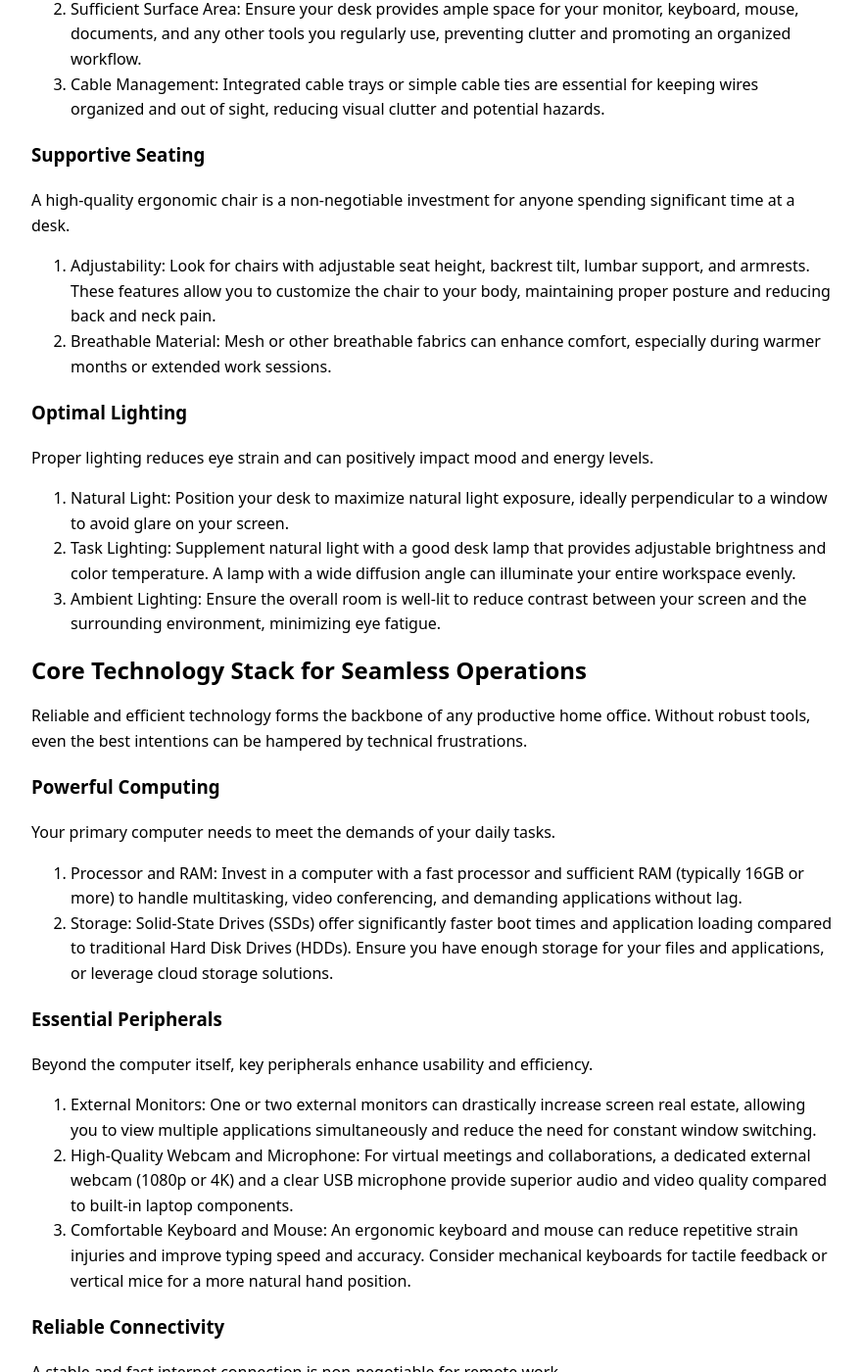
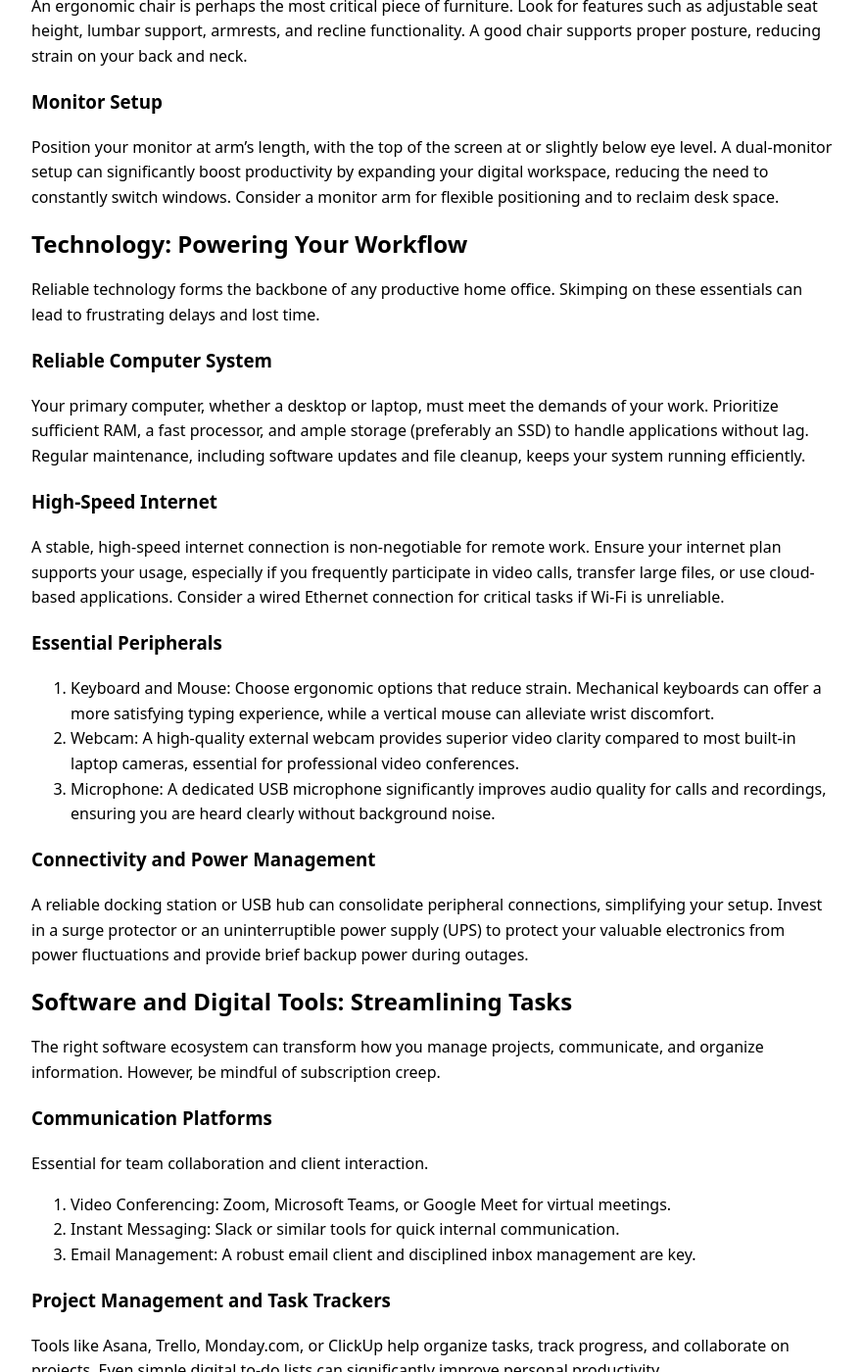
Before and after one commit to ironaclaw/ironaclaw.github.io, a Jekyll site: the page built from _posts/2026-02-15-home-office-productivity-essentials.md, in a window 1280 px wide and 1400 px high, scrolled down 603 px. Shown: the whole window at 98% size, without its empty margins (198-1079 px from the left). Built offline with Jekyll 4.4.1, drawn with Linux system fonts in a browser that asks for light colours; some of the changed text lies outside the part shown.

Commit message:
Add 2026-02-15-home-office-productivity-essentials.md

```diff
--- a/_posts/2026-02-15-home-office-productivity-essentials.md
+++ b/_posts/2026-02-15-home-office-productivity-essentials.md
@@ -9,102 +9,102 @@ keywords: []
 model_used: gemini-2.5-flash
 ---
 
-# Home Office Productivity Essentials: Building Your High-Performance Workspace
+# Home Office Productivity Essentials: Tools for Focused Work
 
-Establishing an efficient home office is critical for sustained productivity, whether you are a remote employee, a freelancer, or a small business owner. Beyond simply having a desk and a computer, a truly productive home office integrates ergonomic design, robust technology, and smart software solutions to create an environment conducive to focused work. This guide outlines the essential components to optimize your home office for peak performance.
+Establishing an effective home office is crucial for sustained productivity, whether you are a remote employee, a freelancer, or a small business owner. Beyond merely having a space, the right combination of physical setup, technology, and digital tools can significantly enhance focus, streamline workflows, and prevent burnout. This guide outlines the essential components for building a home office designed for peak performance.
 
-## Ergonomic Foundation for Sustained Comfort
+## Ergonomics: Foundation for Sustained Focus
 
-Long hours spent at a desk necessitate an ergonomic setup to prevent strain and maintain focus. Investing in the right physical infrastructure is the first step toward a productive workspace.
+Your physical comfort directly impacts your ability to concentrate and work for extended periods. Investing in ergonomic essentials is not a luxury; it is a necessity for long-term health and productivity.
 
 ### The Right Desk
 
-Your desk is the command center of your home office.
-1.  Adjustable Height: A standing desk or a desk with a sit-stand converter allows you to alternate between sitting and standing. This reduces sedentary time, improves circulation, and can boost energy levels throughout the day.
-2.  Sufficient Surface Area: Ensure your desk provides ample space for your monitor, keyboard, mouse, documents, and any other tools you regularly use, preventing clutter and promoting an organized workflow.
-3.  Cable Management: Integrated cable trays or simple cable ties are essential for keeping wires organized and out of sight, reducing visual clutter and potential hazards.
+A sturdy, appropriately sized desk is fundamental. Consider a standing desk option to promote movement throughout the day, which can combat sedentary risks and improve energy levels. Ensure the desk height allows your elbows to form a 90-degree angle when typing.
 
-### Supportive Seating
+### Ergonomic Chair Investment
 
-A high-quality ergonomic chair is a non-negotiable investment for anyone spending significant time at a desk.
-1.  Adjustability: Look for chairs with adjustable seat height, backrest tilt, lumbar support, and armrests. These features allow you to customize the chair to your body, maintaining proper posture and reducing back and neck pain.
-2.  Breathable Material: Mesh or other breathable fabrics can enhance comfort, especially during warmer months or extended work sessions.
+An ergonomic chair is perhaps the most critical piece of furniture. Look for features such as adjustable seat height, lumbar support, armrests, and recline functionality. A good chair supports proper posture, reducing strain on your back and neck.
 
-### Optimal Lighting
+### Monitor Setup
 
-Proper lighting reduces eye strain and can positively impact mood and energy levels.
-1.  Natural Light: Position your desk to maximize natural light exposure, ideally perpendicular to a window to avoid glare on your screen.
-2.  Task Lighting: Supplement natural light with a good desk lamp that provides adjustable brightness and color temperature. A lamp with a wide diffusion angle can illuminate your entire workspace evenly.
-3.  Ambient Lighting: Ensure the overall room is well-lit to reduce contrast between your screen and the surrounding environment, minimizing eye fatigue.
+Position your monitor at arm's length, with the top of the screen at or slightly below eye level. A dual-monitor setup can significantly boost productivity by expanding your digital workspace, reducing the need to constantly switch windows. Consider a monitor arm for flexible positioning and to reclaim desk space.
 
-## Core Technology Stack for Seamless Operations
+## Technology: Powering Your Workflow
 
-Reliable and efficient technology forms the backbone of any productive home office. Without robust tools, even the best intentions can be hampered by technical frustrations.
+Reliable technology forms the backbone of any productive home office. Skimping on these essentials can lead to frustrating delays and lost time.
 
-### Powerful Computing
+### Reliable Computer System
 
-Your primary computer needs to meet the demands of your daily tasks.
-1.  Processor and RAM: Invest in a computer with a fast processor and sufficient RAM (typically 16GB or more) to handle multitasking, video conferencing, and demanding applications without lag.
-2.  Storage: Solid-State Drives (SSDs) offer significantly faster boot times and application loading compared to traditional Hard Disk Drives (HDDs). Ensure you have enough storage for your files and applications, or leverage cloud storage solutions.
+Your primary computer, whether a desktop or laptop, must meet the demands of your work. Prioritize sufficient RAM, a fast processor, and ample storage (preferably an SSD) to handle applications without lag. Regular maintenance, including software updates and file cleanup, keeps your system running efficiently.
+
+### High-Speed Internet
+
+A stable, high-speed internet connection is non-negotiable for remote work. Ensure your internet plan supports your usage, especially if you frequently participate in video calls, transfer large files, or use cloud-based applications. Consider a wired Ethernet connection for critical tasks if Wi-Fi is unreliable.
 
 ### Essential Peripherals
 
-Beyond the computer itself, key peripherals enhance usability and efficiency.
-1.  External Monitors: One or two external monitors can drastically increase screen real estate, allowing you to view multiple applications simultaneously and reduce the need for constant window switching.
-2.  High-Quality Webcam and Microphone: For virtual meetings and collaborations, a dedicated external webcam (1080p or 4K) and a clear USB microphone provide superior audio and video quality compared to built-in laptop components.
-3.  Comfortable Keyboard and Mouse: An ergonomic keyboard and mouse can reduce repetitive strain injuries and improve typing speed and accuracy. Consider mechanical keyboards for tactile feedback or vertical mice for a more natural hand position.
+1.  Keyboard and Mouse: Choose ergonomic options that reduce strain. Mechanical keyboards can offer a more satisfying typing experience, while a vertical mouse can alleviate wrist discomfort.
+2.  Webcam: A high-quality external webcam provides superior video clarity compared to most built-in laptop cameras, essential for professional video conferences.
+3.  Microphone: A dedicated USB microphone significantly improves audio quality for calls and recordings, ensuring you are heard clearly without background noise.
 
-### Reliable Connectivity
+### Connectivity and Power Management
 
-A stable and fast internet connection is non-negotiable for remote work.
-1.  High-Speed Internet: Invest in the fastest internet plan available in your area to support video calls, cloud-based applications, and large file transfers without interruption.
-2.  Wired Connection: Whenever possible, connect your computer directly to your router via an Ethernet cable for the most stable and fastest connection, bypassing potential Wi-Fi interference.
-3.  Router Quality: Use a modern Wi-Fi 6 (or newer) router to ensure strong, reliable wireless coverage throughout your workspace.
+A reliable docking station or USB hub can consolidate peripheral connections, simplifying your setup. Invest in a surge protector or an uninterruptible power supply (UPS) to protect your valuable electronics from power fluctuations and provide brief backup power during outages.
 
-## Software for Streamlined Workflows
+## Software and Digital Tools: Streamlining Tasks
 
-The right software tools can automate tasks, improve collaboration, and keep your projects on track.
+The right software ecosystem can transform how you manage projects, communicate, and organize information. However, be mindful of subscription creep.
 
-### Communication Hubs
+### Communication Platforms
 
-Effective communication is paramount for remote teams.
-1.  Video Conferencing: Platforms like Zoom, Microsoft Teams, or Google Meet are essential for virtual meetings, screen sharing, and team collaboration.
-2.  Instant Messaging: Tools such as Slack or Microsoft Teams facilitate quick communication, reducing email overload and fostering real-time interaction.
+Essential for team collaboration and client interaction.
+1.  Video Conferencing: Zoom, Microsoft Teams, or Google Meet for virtual meetings.
+2.  Instant Messaging: Slack or similar tools for quick internal communication.
+3.  Email Management: A robust email client and disciplined inbox management are key.
 
-### Project and Task Management
+### Project Management and Task Trackers
 
-Keeping track of tasks and deadlines is crucial for productivity.
-1.  Project Management Software: Tools like Asana, Trello, Monday.com, or ClickUp help organize projects, assign tasks, set deadlines, and track progress, providing clear visibility for individuals and teams.
-2.  Note-Taking Applications: Evernote, OneNote, or Notion offer robust features for capturing ideas, organizing research, and creating digital notebooks, ensuring no important detail is lost.
+Tools like Asana, Trello, Monday.com, or ClickUp help organize tasks, track progress, and collaborate on projects. Even simple digital to-do lists can significantly improve personal productivity.
 
-### Digital Organization
+### Cloud Storage and Backup
 
-Managing files and documents efficiently is key to avoiding wasted time.
-1.  Cloud Storage: Services like Google Drive, Dropbox, or OneDrive provide secure storage, easy file sharing, and synchronization across devices, ensuring your data is accessible and backed up.
-2.  Password Manager: A secure password manager (e.g., LastPass, 1Password, Bitwarden) is vital for cybersecurity and efficiency, allowing you to generate and store strong, unique passwords for all your accounts.
+Services like Google Drive, Dropbox, or OneDrive offer secure storage, file sharing, and automatic backups, protecting your work from data loss and enabling access from anywhere.
 
-## Cultivating a Productive Environment
+### Avoiding Subscription Overload
 
-Beyond hardware and software, the overall environment and proactive measures contribute significantly to productivity.
+While digital tools are powerful, a proliferation of subscriptions can lead to "subscription bleed," draining resources without proportional productivity gains.
+1.  Evaluate Necessity: Before subscribing, ask if a tool genuinely solves a critical problem or offers a significant efficiency improvement.
+2.  Consolidate: Look for all-in-one solutions or suites that combine multiple functionalities, reducing the number of individual subscriptions.
+3.  Regular Review: Periodically audit your subscriptions. Cancel those you no longer use frequently or that offer redundant features. Prioritize tools that provide clear, measurable value to your workflow.
 
-### Minimize Distractions
+## Environment and Organization: Minimizing Distractions
 
-A focused mind is a productive mind.
-1.  Noise Cancellation: Invest in quality noise-canceling headphones to block out household sounds or external distractions.
-2.  Designated Workspace: If possible, establish a dedicated room or corner solely for work to mentally separate your professional and personal life.
-3.  Digital Declutter: Utilize browser extensions or software that blocks distracting websites during work hours. Turn off non-essential notifications on your computer and phone.
+Your physical environment plays a significant role in your ability to focus.
 
-### Power Management and Backup
+### Lighting
 
-Protect your work and maintain continuity.
-1.  Uninterruptible Power Supply (UPS): A UPS provides battery backup power for your computer and essential peripherals during power outages, giving you time to save your work and shut down safely.
-2.  Surge Protectors: Protect your valuable electronics from power surges with quality surge protector strips.
+Natural light is ideal. Position your desk near a window if possible. Supplement with good artificial lighting that minimizes glare and eyestrain. A desk lamp with adjustable brightness and color temperature can be beneficial.
 
-### Cybersecurity Fundamentals
+### Sound Management
 
-Protecting your data is as important as creating it.
-1.  Antivirus Software: Install and regularly update reputable antivirus and anti-malware software on all your devices.
-2.  Regular Backups: Implement a routine for backing up
+Minimize auditory distractions. Noise-canceling headphones can be invaluable in shared living spaces. Consider a white noise machine or ambient sound apps if complete silence is too distracting.
+
+### Storage and Decluttering
+
+A clean, organized workspace promotes a clear mind. Utilize shelves, drawers, and file organizers to keep physical documents and supplies tidy. Regularly declutter your digital desktop and files as well.
+
+## Personal Productivity Habits: Beyond the Gear
+
+Even with the best equipment, personal habits dictate ultimate productivity.
+
+### Time Management Techniques
+
+Implement strategies like the Pomodoro Technique (focused work intervals with short breaks), time blocking, or the Eisenhower Matrix to prioritize tasks and manage your time effectively.
+
+### Regular Breaks
+
+Step away from your screen. Short breaks throughout the day improve focus and reduce mental fatigue. Incorporate stretching, walking, or a quick mindfulness exercise.
 
 ## Conclusion
-In conclusion, optimizing your home office for productivity involves a combination of essential tools, a focused environment, and robust security measures. By implementing cloud storage, password management, and distraction-reduction techniques, you can create a workspace that fosters efficiency. Prioritizing power management and cybersecurity further safeguards your work and data, ensuring a productive and secure home office experience.
+
+Building a productive home office is an ongoing process that combines strategic investments in ergonomics and technology with smart digital tool selection and disciplined personal habits. By prioritizing these essentials, you create an environment that fosters focus, efficiency, and sustained success in your remote work endeavors.
```
